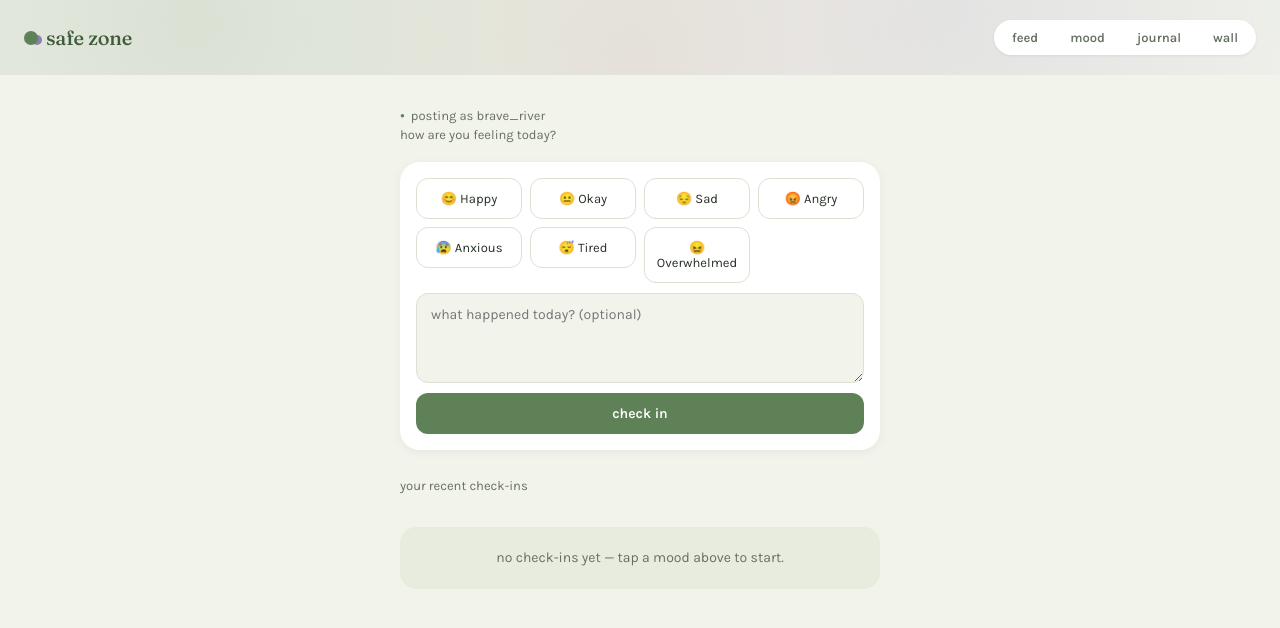
After one commit to alexamgreat/safe-zone-app, a Flask app: page /mood in a window 1280 px wide. The commit adds this page. Shown: the top 628 px of the page. Run offline with Flask 3, Linux system fonts and the light colour scheme; data comes from the database, SQL or seed files in the repository; data that the repository does not hold is empty.

Commit message:
feat: daily mood check-in with history and heavy-mood prompt

```diff
--- a/app/__init__.py
+++ b/app/__init__.py
@@ -1,11 +1,12 @@
 from flask import Flask, render_template, request, redirect, flash
+from flask_migrate import Migrate
 from config import Config
-from app.models import db, Post, Encouragement, EncouragementReaction, JournalEntry
+from app.models import db, Post, Encouragement, EncouragementReaction, JournalEntry, MoodCheckIn
 from app.auth import get_or_create_user
 from app.moderation import is_supportive
 from app.crisis import check_for_crisis
 from app.journal import CATEGORIES
-from flask_migrate import Migrate
+from app.mood import MOODS, HEAVY_MOODS
 
 REACTION_LABELS = {
     "helped": "❤️ Helped me",
@@ -13,22 +14,21 @@ REACTION_LABELS = {
     "saved": "⭐ Saved",
 }
 
+migrate = Migrate()
+
 
 def create_app():
     app = Flask(__name__)
     app.config.from_object(Config)
 
     db.init_app(app)
-    Migrate(app, db)
-
-    # note: db.create_all() is gone — migrations handle table creation now
+    migrate.init_app(app, db)
 
     @app.route("/")
     def home():
         user = get_or_create_user()
         posts = Post.query.order_by(Post.created_at.desc()).all()
         return render_template("feed.html", username=user.username, posts=posts)
-
 
     @app.route("/post", methods=["POST"])
     def create_post():
@@ -96,7 +96,6 @@ def create_app():
     @app.route("/wall")
     def wall():
         user = get_or_create_user()
-        # only standalone encouragements (not attached to a specific post)
         encouragements = (
             Encouragement.query.filter_by(post_id=None)
             .order_by(Encouragement.created_at.desc())
@@ -158,4 +157,38 @@ def create_app():
 
         return redirect("/wall")
 
+    @app.route("/mood")
+    def mood():
+        user = get_or_create_user()
+        history = (
+            MoodCheckIn.query.filter_by(user_id=user.id)
+            .order_by(MoodCheckIn.created_at.desc())
+            .limit(14)
+            .all()
+        )
+        return render_template(
+            "mood.html", username=user.username, moods=MOODS, history=history
+        )
+
+    @app.route("/mood/add", methods=["POST"])
+    def add_mood():
+        user = get_or_create_user()
+        mood_key = request.form.get("mood")
+        note = request.form.get("note", "").strip()
+
+        if mood_key not in MOODS:
+            return redirect("/mood")
+
+        entry = MoodCheckIn(user_id=user.id, mood=mood_key, note=note or None)
+        db.session.add(entry)
+        db.session.commit()
+
+        if note and check_for_crisis(note):
+            return render_template("crisis_resources.html")
+
+        if mood_key in HEAVY_MOODS and not note:
+            flash("want to talk about what happened today? you can add a note anytime, or share on the feed.")
+
+        return redirect("/mood")
+
     return app
--- a/app/models.py
+++ b/app/models.py
@@ -53,3 +53,10 @@ class JournalEntry(db.Model):
     category = db.Column(db.String(20), nullable=False)  # good_thing, smile, proud, win
     body = db.Column(db.Text, nullable=False)
     created_at = db.Column(db.DateTime, default=datetime.utcnow)
+
+class MoodCheckIn(db.Model):
+    id = db.Column(db.Integer, primary_key=True)
+    user_id = db.Column(db.Integer, db.ForeignKey("user.id"), nullable=False)
+    mood = db.Column(db.String(20), nullable=False)  # happy, okay, sad, angry, anxious, tired, overwhelmed
+    note = db.Column(db.Text, nullable=True)
+    created_at = db.Column(db.DateTime, default=datetime.utcnow)
--- /dev/null
+++ b/app/mood.py
@@ -0,0 +1,12 @@
+MOODS = {
+    "happy": "😊 Happy",
+    "okay": "😐 Okay",
+    "sad": "😔 Sad",
+    "angry": "😡 Angry",
+    "anxious": "😰 Anxious",
+    "tired": "😴 Tired",
+    "overwhelmed": "😖 Overwhelmed",
+}
+
+# moods that should show a gentle prompt to talk more, not just log silently
+HEAVY_MOODS = {"sad", "angry", "anxious", "overwhelmed"}
--- a/app/static/css/style.css
+++ b/app/static/css/style.css
@@ -357,3 +357,36 @@ input:focus {
 @media (prefers-reduced-motion: reduce) {
   * { animation: none !important; transition: none !important; }
 }
+
+.mood-grid {
+  display: grid;
+  grid-template-columns: repeat(auto-fit, minmax(90px, 1fr));
+  gap: 8px;
+}
+
+.mood-option {
+  position: relative;
+}
+
+.mood-option input {
+  position: absolute;
+  opacity: 0;
+}
+
+.mood-option span {
+  display: block;
+  text-align: center;
+  padding: 12px 8px;
+  border: 1px solid var(--mist);
+  border-radius: 12px;
+  font-size: 13px;
+  cursor: pointer;
+  transition: all 0.15s ease;
+}
+
+.mood-option input:checked + span {
+  border-color: var(--sage);
+  background: var(--surface-soft);
+  color: var(--sage-deep);
+  font-weight: 600;
+}
--- a/app/templates/base.html
+++ b/app/templates/base.html
@@ -12,6 +12,7 @@
     <span class="logo">safe zone</span>
     <nav class="nav">
       <a href="/">feed</a>
+      <a href="/mood">mood</a>
       <a href="/journal">journal</a>
       <a href="/wall">wall</a>
     </nav>
--- /dev/null
+++ b/app/templates/mood.html
@@ -0,0 +1,39 @@
+{% extends "base.html" %}
+
+{% block content %}
+  <p class="identity">posting as {{ username }}</p>
+  <p class="journal-note">how are you feeling today?</p>
+
+  {% with messages = get_flashed_messages() %}
+    {% if messages %}
+      <div class="flash">{{ messages[0] }}</div>
+    {% endif %}
+  {% endwith %}
+
+  <form method="POST" action="/mood/add" class="post-form">
+    <div class="mood-grid">
+      {% for key, label in moods.items() %}
+        <label class="mood-option">
+          <input type="radio" name="mood" value="{{ key }}" required>
+          <span>{{ label }}</span>
+        </label>
+      {% endfor %}
+    </div>
+    <textarea name="note" placeholder="what happened today? (optional)"></textarea>
+    <button type="submit">check in</button>
+  </form>
+
+  <p class="journal-note">your recent check-ins</p>
+  <div class="feed">
+    {% for entry in history %}
+      <div class="post-card">
+        <p class="post-meta">{{ moods[entry.mood] }} · {{ entry.created_at.strftime('%b %d') }}</p>
+        {% if entry.note %}
+          <p class="post-body">{{ entry.note }}</p>
+        {% endif %}
+      </div>
+    {% else %}
+      <p class="placeholder">no check-ins yet — tap a mood above to start.</p>
+    {% endfor %}
+  </div>
+{% endblock %}
```
Also changed, not shown: migrations/versions/1ac69a69e8e7_add_mood_check_in.py (added, +36 -0 lines).
